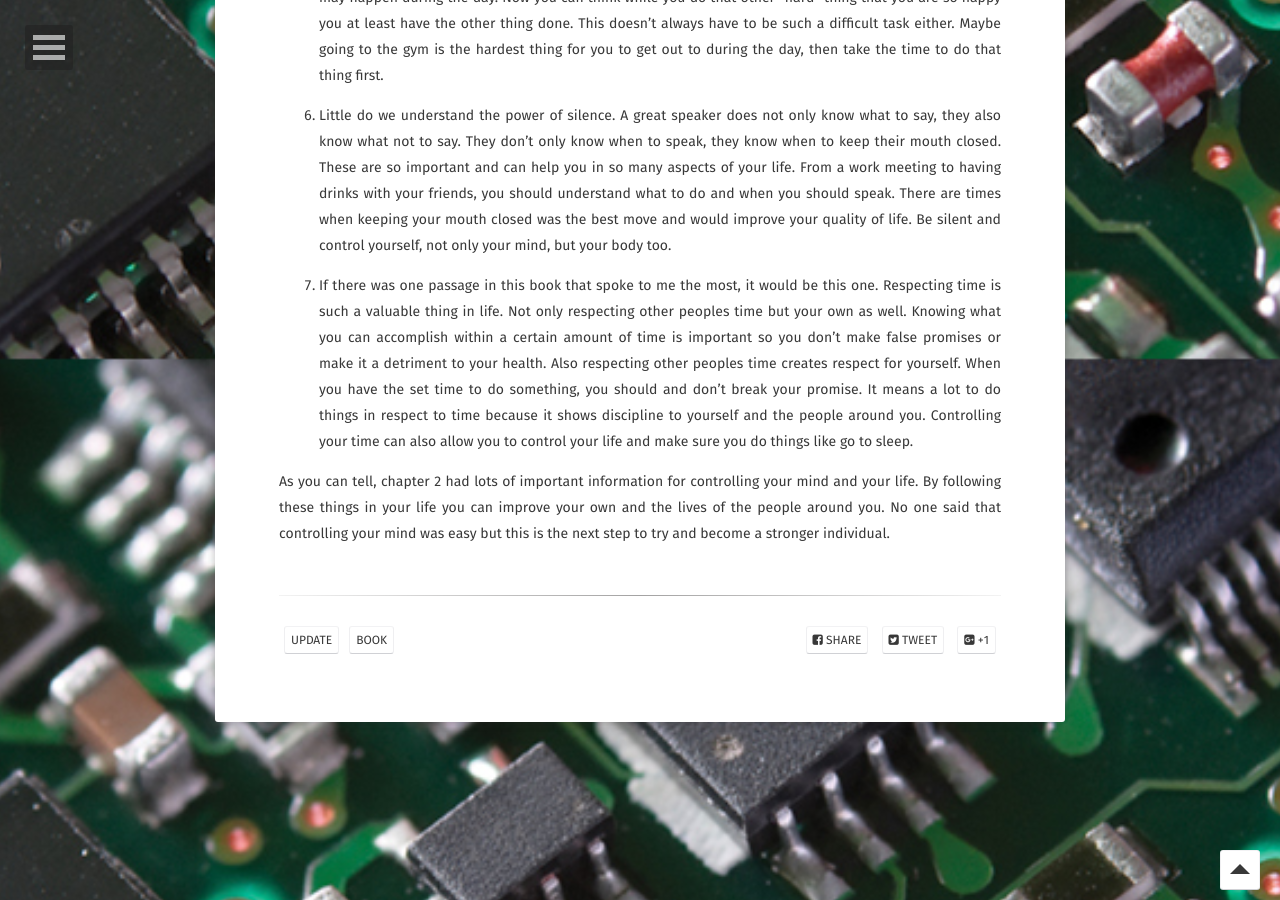
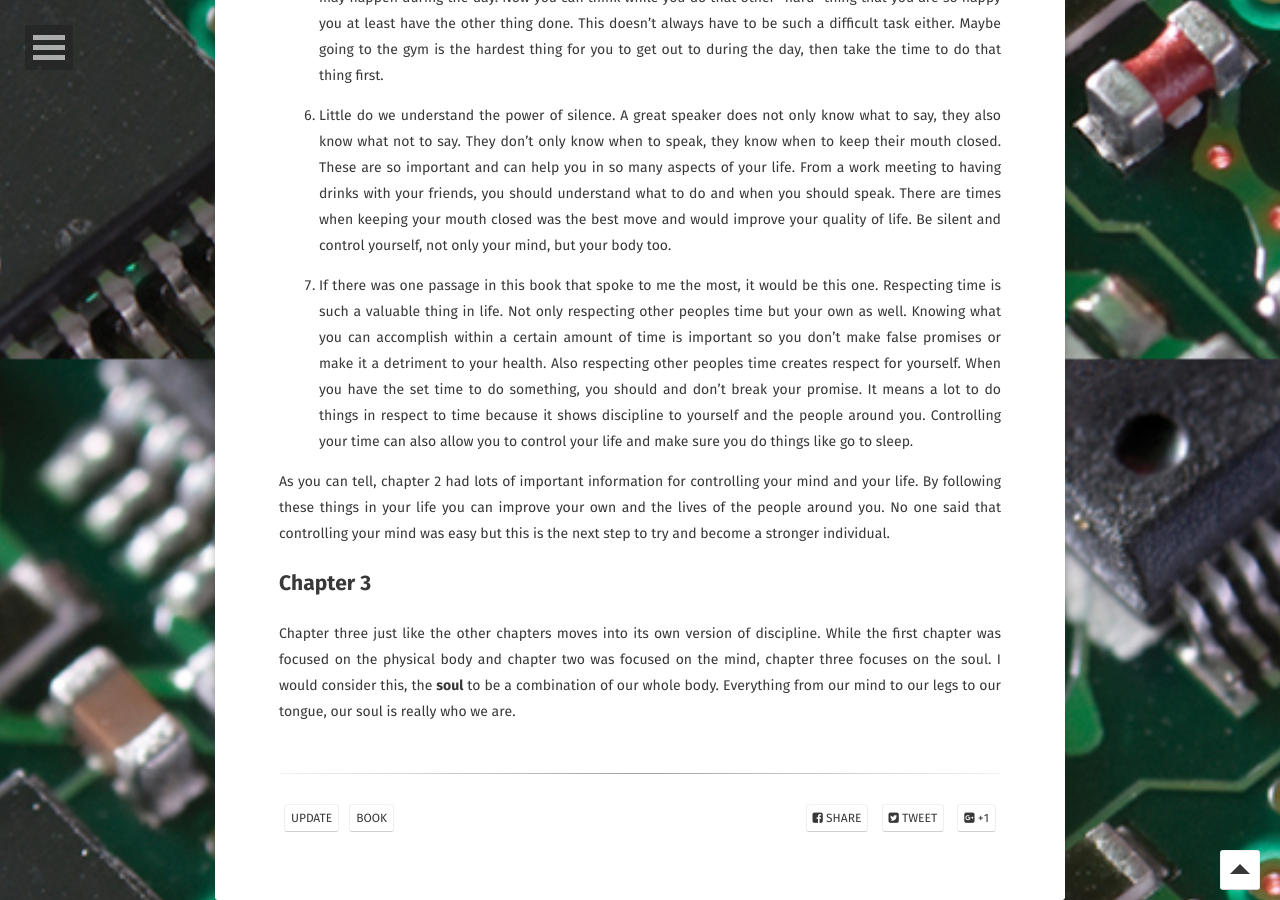
Before and after one commit to Markay12/MarkInfo-Projects, a Jekyll site: the page built from _posts/2022-11-15-disciplinedestiny.md, in a window 1280 px wide and 900 px high, scrolled down 3241 px. Built offline with Jekyll 4.4.1, drawn with Linux system fonts in a browser that asks for light colours; some web fonts are replaced; some of the changed text lies outside the part shown.

Commit message:
chapter 3 introduction

```diff
--- a/_posts/2022-11-15-disciplinedestiny.md
+++ b/_posts/2022-11-15-disciplinedestiny.md
@@ -68,3 +68,8 @@ I understand this is a harsh take on being a perfectionist, however, I feel it i
 7. If there was one passage in this book that spoke to me the most, it would be this one. Respecting time is such a valuable thing in life. Not only respecting other peoples time but your own as well. Knowing what you can accomplish within a certain amount of time is important so you don't make false promises or make it a detriment to your health. Also respecting other peoples time creates respect for yourself. When you have the set time to do something, you should and don't break your promise. It means a lot to do things in respect to time because it shows discipline to yourself and the people around you. Controlling your time can also allow you to control your life and make sure you do things like go to sleep.
 
 As you can tell, chapter 2 had lots of important information for controlling your mind and your life. By following these things in your life you can improve your own and the lives of the people around you. No one said that controlling your mind was easy but this is the next step to try and become a stronger individual.
+
+
+## Chapter 3
+
+Chapter three just like the other chapters moves into its own version of discipline. While the first chapter was focused on the physical body and chapter two was focused on the mind, chapter three focuses on the soul. I would consider this, the __soul__ to be a combination of our whole body. Everything from our mind to our legs to our tongue, our soul is really who we are.
```
